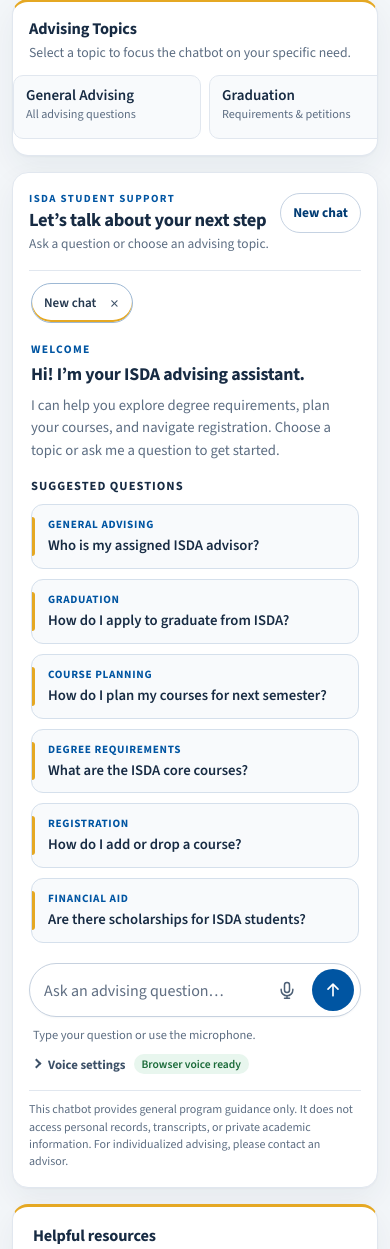
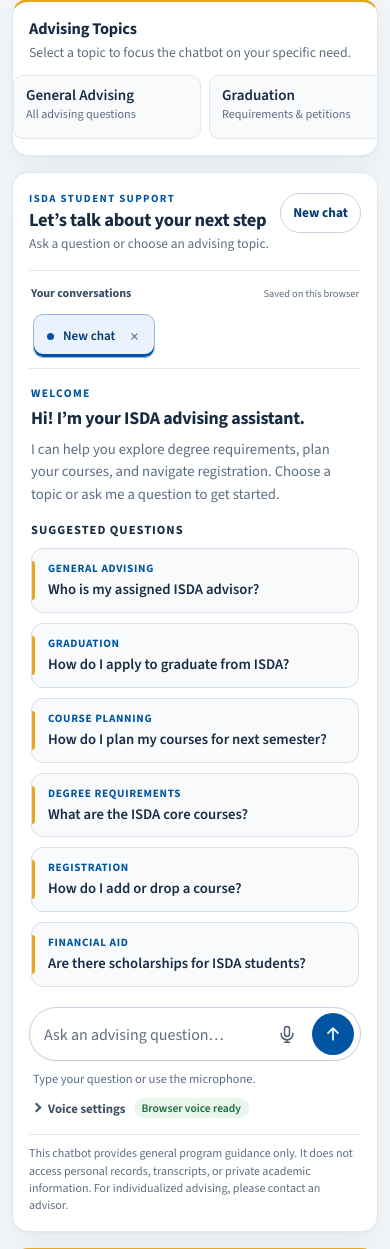
Before and after one commit to CrashPr0/ischool-advising-chatbot, a Flask app: page / in a window 390 px wide. Shown: the part 166-1415 px from the top of the page. Run offline with Flask 3, Linux system fonts and the light colour scheme.

Commit message:
Added extra tabs and made it more GPTable

```diff
--- a/static/script.js
+++ b/static/script.js
@@ -506,6 +506,7 @@ function addMessage(text, className, label, options) {
 
   chatBox.appendChild(wrapper);
   chatBox.scrollTop = chatBox.scrollHeight;
+  return wrapper;
 }
 
 function showTypingIndicator() {
@@ -548,76 +549,283 @@ function updateMeta(info = {}) {
   }
 }
 
+// Gradually reveal completed answers.
+// Every request and animation belongs to its original conversation.
+const replyOperations = new Map();
+const conversationDrafts = new Map();
+
+const replyStatus = document.getElementById("reply-status");
+const replyAction = document.getElementById("reply-action");
+
+function activeReplyKey() {
+  return tabsEnabled() ? getActiveConversation()?.id : "default";
+}
+
+function updateReplyControls() {
+  const operation = replyOperations.get(activeReplyKey());
+
+  sendButton.disabled = Boolean(operation);
+
+  if (replyStatus) {
+    replyStatus.textContent = operation
+      ? (operation.text ? "Writing your answer…" : "Finding an answer…")
+      : "";
+  }
+
+  if (replyAction) {
+    replyAction.hidden = !operation;
+    replyAction.textContent = operation?.text
+      ? "Show full answer"
+      : "Cancel request";
+  }
+}
+
+function cancelReply(key) {
+  const operation = replyOperations.get(key);
+  if (!operation) return;
+
+  operation.controller.abort();
+  clearTimeout(operation.timer);
+  replyOperations.delete(key);
+
+  if (key === activeReplyKey()) {
+    removeTypingIndicator();
+    updateReplyControls();
+
+    if (replyStatus) {
+      replyStatus.textContent = "Request canceled.";
+    }
+  }
+
+  renderTabs();
+}
+
+function finishReply(key, speak = true) {
+  const operation = replyOperations.get(key);
+  if (!operation?.text) return;
+
+  clearTimeout(operation.timer);
+  replyOperations.delete(key);
+
+  const visible = key === activeReplyKey();
+  const scrollTop = chatBox.scrollTop;
+  const follow =
+    chatBox.scrollHeight - scrollTop - chatBox.clientHeight < 80;
+
+  if (operation.wrapper?.isConnected && visible) {
+    operation.wrapper.remove();
+  }
+
+  deliverBotReply(
+    key === "default" ? null : key,
+    operation.text,
+    operation.meta
+  );
+
+  if (visible) {
+    if (!follow) {
+      chatBox.scrollTop = scrollTop;
+    }
+
+    updateMeta({
+      source: operation.meta?.source,
+      retrieved_docs: operation.meta?.retrievedDocs
+    });
+
+    updateReplyControls();
+
+    if (replyStatus) {
+      replyStatus.textContent = "Answer ready.";
+    }
+
+    if (speak) {
+      speakBotReply(operation.text);
+    }
+  }
+
+  renderTabs();
+}
+
+function leaveConversation() {
+  const key = activeReplyKey();
+
+  conversationDrafts.set(key, userInput.value);
+
+  // Save a completed answer in its original chat before switching.
+  finishReply(key, false);
+
+  stopVoiceInput();
+  stopVoiceOutput();
+}
+
+function revealReply(key, text, meta) {
+  const operation = replyOperations.get(key);
+  if (!operation) return;
+
+  operation.text = text;
+  operation.meta = meta;
+
+  const reducedMotion =
+    window.matchMedia?.("(prefers-reduced-motion: reduce)").matches;
+
+  if (key !== activeReplyKey() || reducedMotion) {
+    finishReply(key);
+    return;
+  }
+
+  removeTypingIndicator();
+
+  operation.wrapper = addMessage(
+    "",
+    "bot-message",
+    "ISDA Bot",
+    { skipRecord: true }
+  );
+
+  operation.wrapper.classList.add("is-revealing");
+
+  // Screen readers receive the completed answer once.
+  operation.wrapper.setAttribute("aria-hidden", "true");
+
+  const body = operation.wrapper.querySelector(".message-body");
+  const words = text.match(/\S+\s*|\s+/g) || [text];
+
+  let count = 0;
+
+  // Longer answers reveal in larger groups.
+  const chunk = Math.max(1, Math.ceil(words.length / 180));
+
+  updateReplyControls();
+
+  function tick() {
+    if (replyOperations.get(key) !== operation) return;
+
+    if (key !== activeReplyKey()) {
+      finishReply(key, false);
+      return;
+    }
+
+    const nearBottom =
+      chatBox.scrollHeight - chatBox.scrollTop - chatBox.clientHeight < 80;
+
+    count = Math.min(words.length, count + chunk);
+
+    // Preserve your existing safe Markdown formatting.
+    renderMessageText(
+      body,
+      words.slice(0, count).join(""),
+      true
+    );
+
+    if (nearBottom) {
+      chatBox.scrollTop = chatBox.scrollHeight;
+    }
+
+    if (count === words.length) {
+      finishReply(key);
+      return;
+    }
+
+    operation.timer = setTimeout(tick, 35);
+  }
+
+  operation.timer = setTimeout(tick, 35);
+}
+
+if (replyAction) {
+  replyAction.addEventListener("click", () => {
+    const key = activeReplyKey();
+
+    if (replyOperations.get(key)?.text) {
+      finishReply(key);
+    } else {
+      cancelReply(key);
+    }
+  });
+}
+
 // ── SEND MESSAGE ──
 async function sendMessage(prefilledMessage = null) {
   const message = (prefilledMessage || userInput.value).trim();
-  if (!message) return;
+  const key = activeReplyKey();
 
-  // Pin the tab that asked. A reply that arrives after New chat or a tab
-  // switch must land in this conversation, not the one now on screen.
-  const conversationId = tabsEnabled() ? getActiveConversation()?.id : null;
+  if (!message || replyOperations.has(key)) return;
+
+  const conversationId = key === "default" ? null : key;
+
+  const operation = {
+    controller: new AbortController(),
+    timer: null
+  };
+
+  replyOperations.set(key, operation);
 
   hideSampleChips();
   userInput.value = "";
+  conversationDrafts.delete(key);
   updateMeta({});
 
+  addMessage(message, "user-message", "You");
+  showTypingIndicator();
+  updateReplyControls();
+  renderTabs();
+
+  const payload = { message };
+
   if (conversationId) {
-    rememberMessage(conversationId, { role: "user", text: message });
-    if (isActiveConversation(conversationId)) {
-      addMessage(message, "user-message", "You", { skipRecord: true });
-      showTypingIndicator();
-    }
-  } else {
-    addMessage(message, "user-message", "You");
-    showTypingIndicator();
+    payload.conversation_id = conversationId;
   }
-
-  const payload = { message: message };
-  if (conversationId) payload.conversation_id = conversationId;
 
   try {
     const response = await fetch(apiUrl("/api/chat"), {
       method: "POST",
       credentials: "include",
-      headers: { "Content-Type": "application/json" },
-      body: JSON.stringify(payload)
+      headers: {
+        "Content-Type": "application/json"
+      },
+      body: JSON.stringify(payload),
+      signal: operation.controller.signal
     });
 
     const data = await response.json();
-    if (isActiveConversation(conversationId) || !conversationId) {
+
+    if (replyOperations.get(key) !== operation) return;
+
+    if (!response.ok) {
+      throw new Error(
+        data.error || "An error occurred while contacting the chatbot."
+      );
+    }
+
+    revealReply(
+      key,
+      data.response || "I couldn't find an answer for that question.",
+      {
+        source: data.source,
+        retrievedDocs: data.retrieved_docs
+      }
+    );
+  } catch (error) {
+    if (
+      replyOperations.get(key) !== operation ||
+      error.name === "AbortError"
+    ) {
+      return;
+    }
+
+    replyOperations.delete(key);
+
+    if (key === activeReplyKey()) {
       removeTypingIndicator();
     }
 
-    if (!response.ok) {
-      const errorText = data.error || "An error occurred while contacting the chatbot.";
-      deliverBotReply(conversationId, errorText);
-      return;
-    }
-
-    const responseText =
-      data.response || "I couldn't find an answer for that question.";
-    deliverBotReply(conversationId, responseText, {
-      source: data.source,
-      retrievedDocs: data.retrieved_docs
-    });
-    if (isActiveConversation(conversationId) || !conversationId) {
-      updateMeta({
-        source: data.source,
-        retrieved_docs: data.retrieved_docs
-      });
-      // Speech runs after the reply is on screen. A browser speech failure
-      // must not look like a lost connection.
-      speakBotReply(responseText);
-    }
-  } catch (error) {
-    if (isActiveConversation(conversationId) || !conversationId) {
-      removeTypingIndicator();
-    }
     deliverBotReply(
       conversationId,
-      "Sorry, I couldn't connect to the chatbot backend right now."
+      "Sorry, I couldn't get an answer right now. Please try again."
     );
-    console.error("Chat error:", error);
+
+    updateReplyControls();
+    renderTabs();
   }
 }
 
@@ -711,6 +919,7 @@ function resetTopicSelection() {
 }
 
 clearButton.addEventListener("click", async (event) => {
+  if (!tabsEnabled()) cancelReply("default");
   if (tabsEnabled()) {
     startNewConversation();
   } else if (emptyState) {
@@ -886,12 +1095,24 @@ function loadStoredConversations() {
 
 function dropOldestConversation() {
   let chosen = -1;
+
   conversations.forEach((convo, index) => {
     if (convo.id === activeConversationId) return;
-    if (chosen === -1 || convo.updatedAt < conversations[chosen].updatedAt) chosen = index;
+
+    if (
+      chosen === -1 ||
+      convo.updatedAt < conversations[chosen].updatedAt
+    ) {
+      chosen = index;
+    }
   });
+
   if (chosen < 0) return;
+
   const removed = conversations.splice(chosen, 1)[0];
+
+  cancelReply(removed.id);
+  conversationDrafts.delete(removed.id);
   clearHistory(removed.id);
 }
 
@@ -915,17 +1136,23 @@ function rememberMessage(conversationId, message) {
 
 function paintConversation(convo) {
   if (!convo || !chatBox) return;
+
+  userInput.value = conversationDrafts.get(convo.id) || "";
+  updateReplyControls();
   hideSampleChips();
+
   if (typeof chatBox.replaceChildren === "function") {
     chatBox.replaceChildren();
   } else {
     chatBox.innerHTML = "";
   }
+
   if (!convo.messages.length) {
     showEmptyState();
     updateMeta({});
     return;
   }
+
   convo.messages.forEach((message) => {
     addMessage(
       message.text,
@@ -934,9 +1161,23 @@ function paintConversation(convo) {
       { skipRecord: true }
     );
   });
-  const lastBot = [...convo.messages].reverse().find((message) => message.role === "bot");
-  if (lastBot && (lastBot.source || lastBot.retrievedDocs !== null)) {
-    updateMeta({ source: lastBot.source, retrieved_docs: lastBot.retrievedDocs });
+
+  if (replyOperations.has(convo.id)) {
+    showTypingIndicator();
+  }
+
+  const lastBot = [...convo.messages]
+    .reverse()
+    .find((message) => message.role === "bot");
+
+  if (
+    lastBot &&
+    (lastBot.source || lastBot.retrievedDocs !== null)
+  ) {
+    updateMeta({
+      source: lastBot.source,
+      retrieved_docs: lastBot.retrievedDocs
+    });
   } else {
     updateMeta({});
   }
@@ -961,6 +1202,13 @@ function renderTabs(options) {
     const title = conversationTitle(convo);
     const tab = document.createElement("div");
     tab.className = "chat-tab";
+    tab.classList.toggle("is-working", replyOperations.has(convo.id));
+    tab.title = title;
+
+  tab.setAttribute(
+  "aria-label",
+  title + (replyOperations.has(convo.id) ? ", answer in progress" : "")
+);
     tab.id = `chat-tab-${convo.id}`;
     tab.dataset.conversationId = convo.id;
     tab.setAttribute("role", "tab");
@@ -979,6 +1227,8 @@ function renderTabs(options) {
     close.dataset.conversationId = convo.id;
     close.setAttribute("aria-label", `Close ${title}`);
     close.textContent = "×";
+    close.title = `Close ${title}`;
+    close.tabIndex = selected ? 0 : -1;
 
     tab.appendChild(label);
     tab.appendChild(close);
@@ -1003,13 +1253,20 @@ function renderTabs(options) {
 }
 
 function selectConversation(conversationId) {
-  const convo = conversations.find((item) => item.id === conversationId);
+  const convo = conversations.find(
+    (item) => item.id === conversationId
+  );
+
   if (!convo || convo.id === activeConversationId) {
     renderTabs({ scrollActive: true });
     return;
   }
+
+  leaveConversation();
+
   activeConversationId = convo.id;
   convo.updatedAt = Date.now();
+
   saveConversations();
   resetTopicSelection();
   paintConversation(convo);
@@ -1017,15 +1274,21 @@ function selectConversation(conversationId) {
 }
 
 function startNewConversation() {
+  leaveConversation();
+
   const current = getActiveConversation();
+
   if (current && current.messages.length === 0) {
     paintConversation(current);
     renderTabs({ scrollActive: true });
     return;
   }
+
   const convo = createConversation();
+
   conversations.push(convo);
   activeConversationId = convo.id;
+
   trimConversations();
   saveConversations();
   paintConversation(convo);
@@ -1033,24 +1296,52 @@ function startNewConversation() {
 }
 
 function closeConversation(conversationId) {
-  const index = conversations.findIndex((item) => item.id === conversationId);
+  const index = conversations.findIndex(
+    (item) => item.id === conversationId
+  );
+
   if (index < 0) return;
+
+  const closingActive = conversationId === activeConversationId;
+
+  if (closingActive) {
+    stopVoiceInput();
+    stopVoiceOutput();
+  }
+
+  cancelReply(conversationId);
+  conversationDrafts.delete(conversationId);
+
   const removed = conversations.splice(index, 1)[0];
   clearHistory(removed.id);
+
   if (!conversations.length) {
     const fresh = createConversation();
+
     conversations.push(fresh);
     activeConversationId = fresh.id;
   } else if (activeConversationId === conversationId) {
-    const neighbor = conversations[Math.min(index, conversations.length - 1)];
+    const neighbor = conversations[
+      Math.min(index, conversations.length - 1)
+    ];
+
     activeConversationId = neighbor.id;
   }
+
   saveConversations();
-  resetTopicSelection();
-  paintConversation(getActiveConversation());
+
+  if (closingActive) {
+    resetTopicSelection();
+    paintConversation(getActiveConversation());
+  }
+
   renderTabs({ scrollActive: true });
+
   const selected = chatTabs.querySelector('[aria-selected="true"]');
-  if (selected && typeof selected.focus === "function") selected.focus();
+
+  if (selected && typeof selected.focus === "function") {
+    selected.focus();
+  }
 }
 
 function tabFromTarget(target) {
--- a/static/style.css
+++ b/static/style.css
@@ -959,3 +959,168 @@ button.clear-btn:active {
     scroll-behavior: auto !important;
   }
 }
+
+/* Conversation tabs */
+.conversations-label {
+  display: flex;
+  align-items: baseline;
+  justify-content: space-between;
+  gap: 12px;
+  margin: 18px 2px 8px;
+  color: #334d68;
+  font-size: .78rem;
+  font-weight: 700;
+}
+
+.conversations-label span {
+  color: var(--text-muted);
+  font-size: .71rem;
+  font-weight: 400;
+}
+
+.chat-tabs {
+  gap: 7px;
+  padding: 5px 4px 10px;
+  border-bottom: 1px solid var(--line);
+  scroll-padding-inline: 4px;
+  scrollbar-color: #bfd0e2 transparent;
+}
+
+.chat-tab {
+  min-width: 130px;
+  max-width: 240px;
+  min-height: 44px;
+  padding: 5px 5px 5px 13px;
+  border-radius: 10px;
+  background: #f5f7fa;
+  border-color: #e1e7ef;
+  transition: background .15s, border-color .15s;
+}
+
+.chat-tab:hover {
+  background: #eaf1f8;
+  border-color: #bbcee1;
+}
+
+.chat-tab[aria-selected="true"] {
+  color: var(--sjsu-blue-dark);
+  background: #eaf3fd;
+  border-color: #95b8dc;
+  box-shadow: inset 0 -3px 0 var(--sjsu-blue);
+}
+
+.chat-tab::before {
+  content: '';
+  width: 7px;
+  height: 7px;
+  flex: 0 0 7px;
+  margin-right: 5px;
+  border-radius: 50%;
+  background: #b4c2d2;
+}
+
+.chat-tab[aria-selected="true"]::before {
+  background: var(--sjsu-blue);
+}
+
+.chat-tab.is-working::before {
+  background: var(--sjsu-gold);
+  animation: replyPulse 1s ease-in-out infinite alternate;
+}
+
+.chat-tab-label {
+  flex: 1;
+  max-width: 172px;
+}
+
+.chat-tab-close {
+  width: 30px;
+  height: 30px;
+  flex-basis: 30px;
+  color: #526880;
+}
+
+.chat-tab-close:hover {
+  background: #d7e5f3;
+  color: #14395e;
+}
+
+/* Answer progress and controls */
+.reply-progress {
+  display: flex;
+  align-items: center;
+  justify-content: space-between;
+  gap: 12px;
+  min-height: 0;
+  font-size: .79rem;
+  color: var(--text-muted);
+}
+
+.reply-progress:has(#reply-status:empty):has(#reply-action[hidden]) {
+  display: none;
+}
+
+#reply-action {
+  border: 1px solid #c6d6e7;
+  background: #f2f7fc;
+  color: var(--sjsu-blue-dark);
+  border-radius: 8px;
+  padding: 7px 11px;
+  min-height: 34px;
+  font: inherit;
+  font-weight: 600;
+  cursor: pointer;
+}
+
+#reply-action[hidden] {
+  display: none;
+}
+
+#reply-action:hover {
+  background: #e3eef9;
+}
+
+/* Cursor while the answer appears */
+.is-revealing .message-body::after {
+  content: '';
+  display: inline-block;
+  width: 6px;
+  height: 14px;
+  margin-left: 4px;
+  vertical-align: text-bottom;
+  border-radius: 2px;
+  background: var(--sjsu-blue);
+  animation: replyPulse .65s ease-in-out infinite alternate;
+}
+
+@keyframes replyPulse {
+  from { opacity: .4; }
+  to { opacity: 1; }
+}
+
+@media (max-width: 640px) {
+  .conversations-label {
+    margin-top: 14px;
+    font-size: .75rem;
+  }
+
+  .conversations-label span {
+    font-size: .65rem;
+  }
+
+  .chat-tab {
+    min-width: 118px;
+    max-width: 190px;
+  }
+
+  .chat-tab-label {
+    max-width: 128px;
+  }
+}
+
+@media (prefers-reduced-motion: reduce) {
+  .chat-tab.is-working::before,
+  .is-revealing .message-body::after {
+    animation: none;
+  }
+}
--- a/templates/index.html
+++ b/templates/index.html
@@ -8,7 +8,7 @@
   <link rel="preconnect" href="https://fonts.googleapis.com">
   <link rel="preconnect" href="https://fonts.gstatic.com" crossorigin>
   <link href="https://fonts.googleapis.com/css2?family=Source+Sans+3:ital,wght@0,400;0,600;0,700;0,900;1,400&display=swap" rel="stylesheet">
-  <link rel="stylesheet" href="{{ url_for('static', filename='style.css', v='20260927-tabs') }}" />
+  <link rel="stylesheet" href="{{ url_for('static', filename='style.css', v='20261001-reveal-tabs') }}" />
 </head>
 
 <body>
@@ -174,6 +174,10 @@
             </div>
           </div>
 
+          <p class="conversations-label">
+          Your conversations
+          <span>Saved on this browser</span>
+          </p>
           <div class="chat-tabs" id="chat-tabs" role="tablist"
                aria-label="Conversations" aria-orientation="horizontal"></div>
 
@@ -279,6 +283,13 @@
             </div>
 
             <div class="composer-footer">
+              <div class="reply-progress">
+              <span id="reply-status" role="status" aria-live="polite"></span>
+
+              <button id="reply-action" type="button" hidden>
+              Cancel request
+              </button>
+              </div>
               <p id="voice-status" class="voice-status"
                  role="status" aria-live="polite">
                 Type your question or use the microphone.
@@ -338,6 +349,6 @@
   </div>
 
   <script src="{{ url_for('static', filename='markdown.js', v='20260927-mailto') }}"></script>
-  <script src="{{ url_for('static', filename='script.js', v='20260927-tabs') }}"></script>
+  <script src="{{ url_for('static', filename='script.js', v='20261001-reveal-tabs') }}"></script>
 </body>
 </html>
```
